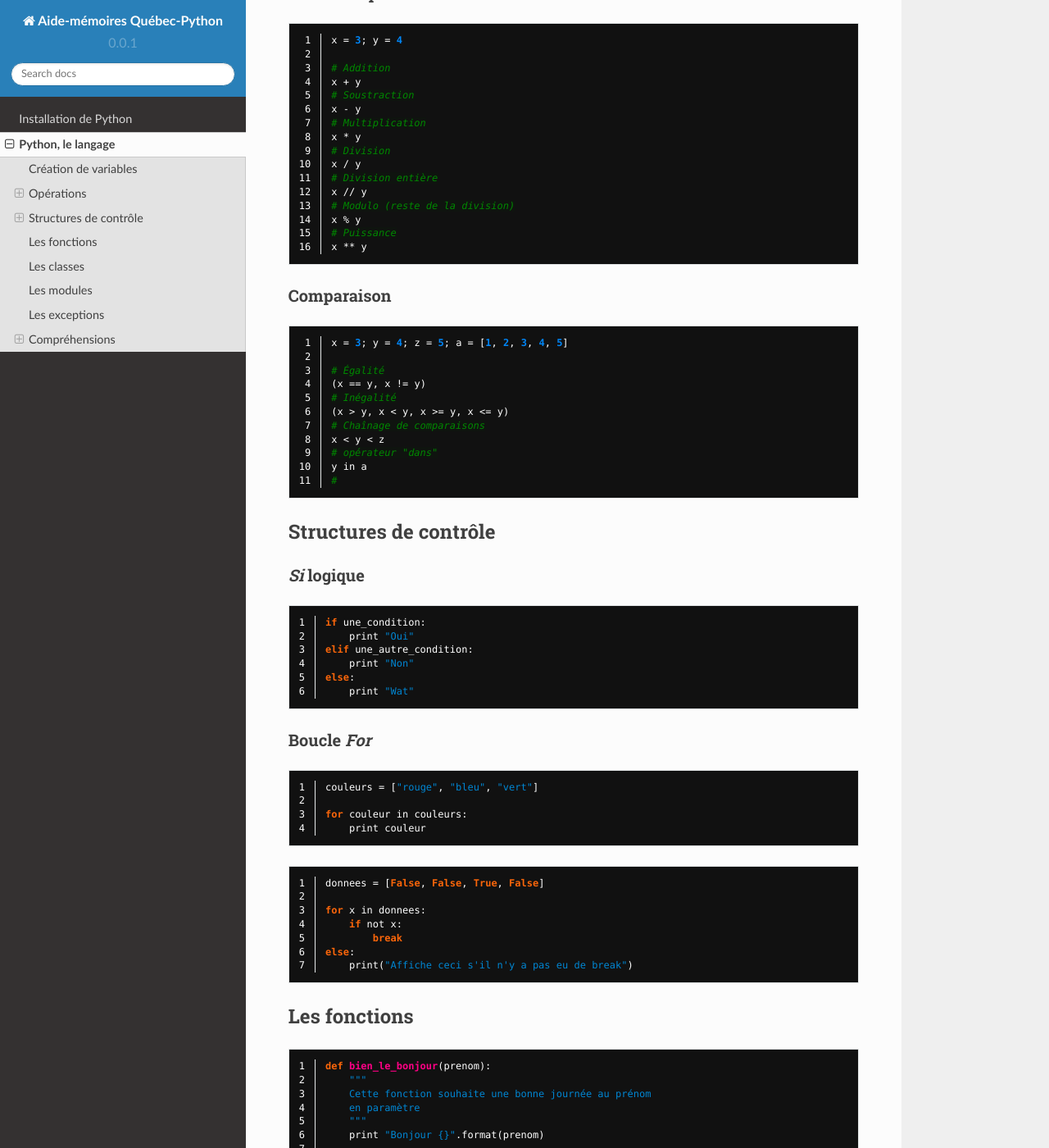
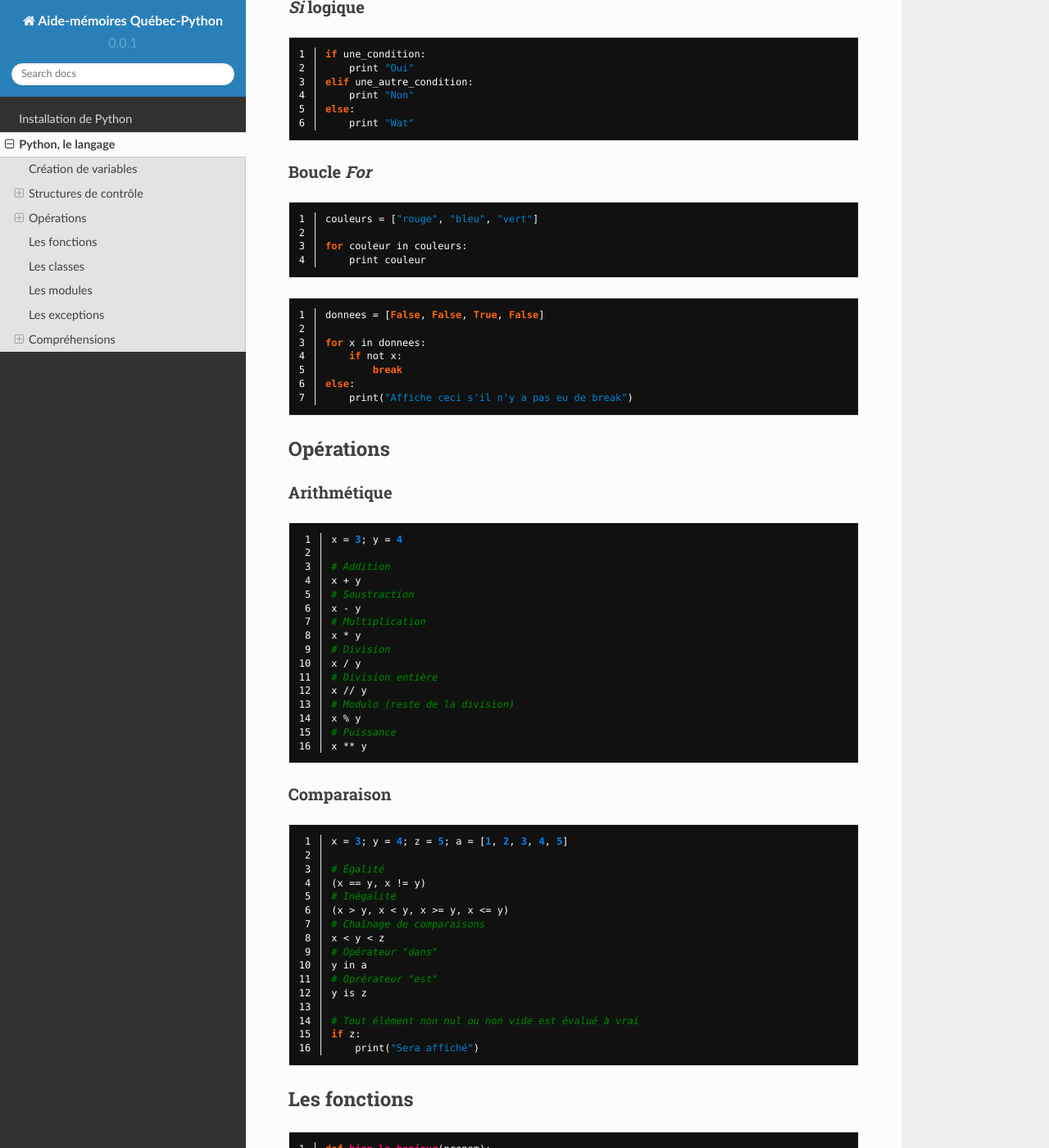
Before and after one commit to Quebec-Python/aide-memoires, a Sphinx documentation site: the page built from source/python.rst, in a window 1280 px wide and 1400 px high, scrolled down 730 px. Shown: the whole window at 82% size. Built offline with Sphinx 7.4.7 and the Read the Docs theme 2.0.0, drawn with Linux system fonts in a browser that asks for light colours; some of the changed text lies outside the part shown.

Commit message:
Added support for readthedocs.org. Moved structures de contrôle.

```diff
--- a/source/conf.py
+++ b/source/conf.py
@@ -99,7 +99,19 @@ pygments_style = 'fruity'
 
 # The theme to use for HTML and HTML Help pages.  See the documentation for
 # a list of builtin themes.
-html_theme = 'sphinx_rtd_theme'
+
+# Copied from http://read-the-docs.readthedocs.org/en/latest/theme.html
+# on_rtd is whether we are on readthedocs.org
+import os
+on_rtd = os.environ.get('READTHEDOCS', None) == 'True'
+
+if not on_rtd:  # only import and set the theme if we're building docs locally
+    import sphinx_rtd_theme
+    html_theme = 'sphinx_rtd_theme'
+    html_theme_path = [sphinx_rtd_theme.get_html_theme_path()]
+
+# otherwise, readthedocs.org uses their theme by default, so no need to specify it
+#html_theme = 'sphinx_rtd_theme'
 
 # Theme options are theme-specific and customize the look and feel of a theme
 # further.  For a list of options available for each theme, see the
@@ -107,7 +119,7 @@ html_theme = 'sphinx_rtd_theme'
 #html_theme_options = {}
 
 # Add any paths that contain custom themes here, relative to this directory.
-html_theme_path = [sphinx_rtd_theme.get_html_theme_path()]
+#html_theme_path = [sphinx_rtd_theme.get_html_theme_path()]
 
 # The name for this set of Sphinx documents.  If None, it defaults to
 # "<project> v<release> documentation".
--- a/source/python.rst
+++ b/source/python.rst
@@ -7,7 +7,8 @@ Création de variables
 .. code-block:: python
    :linenos:
 
-   un_bool = True # False
+   # Peut être True ou False
+   un_bool = True
 
    un_chiffre = 1000
 
@@ -30,6 +31,44 @@ Création de variables
        "poire",
        "banane",
    }
+
+Structures de contrôle
+----------------------
+
+*Si* logique
+~~~~~~~~~~~~
+
+.. code-block:: python
+   :linenos:
+
+   if une_condition:
+       print "Oui"
+   elif une_autre_condition:
+       print "Non"
+   else:
+       print "Wat"
+
+Boucle *For*
+~~~~~~~~~~~~
+
+.. code-block:: python
+   :linenos:
+
+   couleurs = ["rouge", "bleu", "vert"]
+
+   for couleur in couleurs:
+       print couleur
+
+.. code-block:: python
+   :linenos:
+
+   donnees = [False, False, True, False]
+
+   for x in donnees:
+       if not x:
+           break
+   else:
+       print("Affiche ceci s'il n'y a pas eu de break")
 
 Opérations
 ----------
@@ -71,48 +110,15 @@ Comparaison
    (x > y, x < y, x >= y, x <= y)
    # Chaînage de comparaisons
    x < y < z
-   # opérateur "dans"
+   # Opérateur "dans"
    y in a
-   #
+   # Oprérateur "est"
+   y is z
 
+   # Tout élément non nul ou non vide est évalué à vrai
+   if z:
+       print("Sera affiché")
 
-Structures de contrôle
-----------------------
-
-*Si* logique
-~~~~~~~~~~~~
-
-.. code-block:: python
-   :linenos:
-
-   if une_condition:
-       print "Oui"
-   elif une_autre_condition:
-       print "Non"
-   else:
-       print "Wat"
-
-Boucle *For*
-~~~~~~~~~~~~
-
-.. code-block:: python
-   :linenos:
-
-   couleurs = ["rouge", "bleu", "vert"]
-
-   for couleur in couleurs:
-       print couleur
-
-.. code-block:: python
-   :linenos:
-
-   donnees = [False, False, True, False]
-
-   for x in donnees:
-       if not x:
-           break
-   else:
-       print("Affiche ceci s'il n'y a pas eu de break")
 
 Les fonctions
 -------------
```
